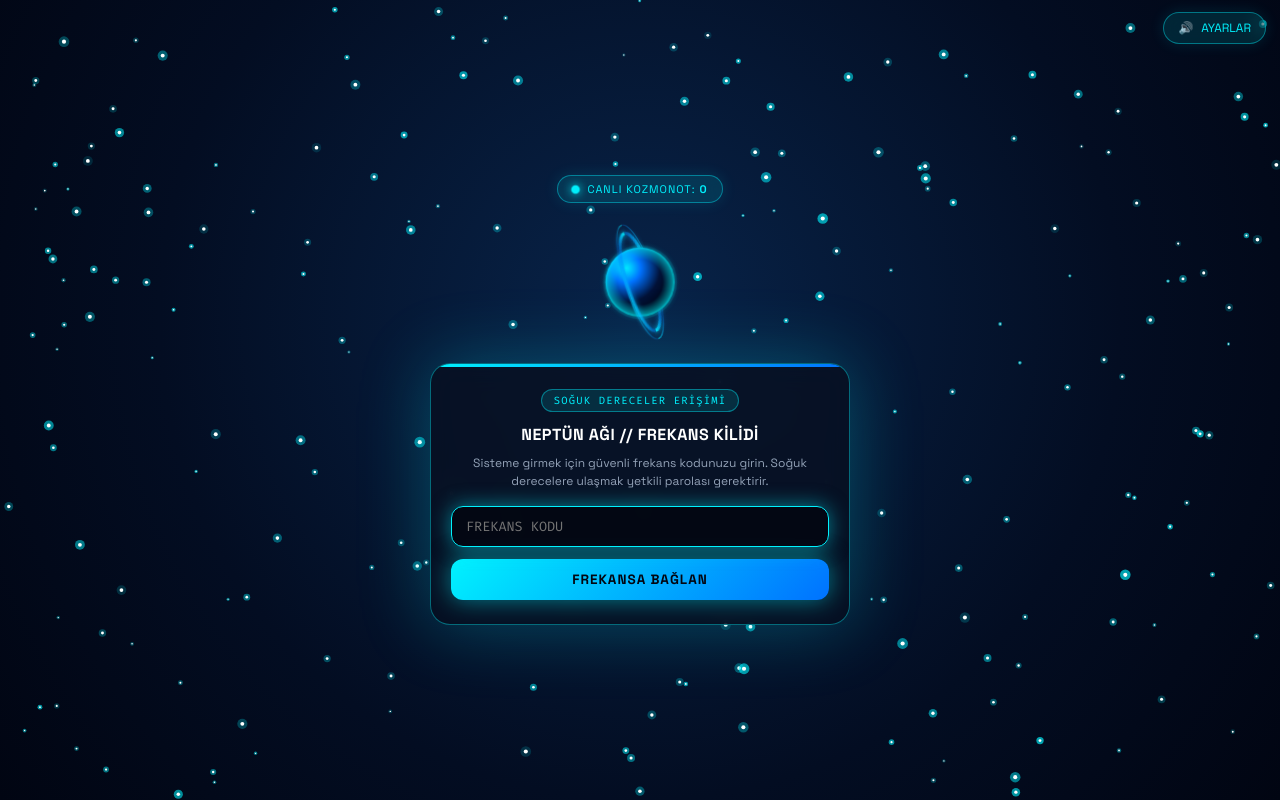
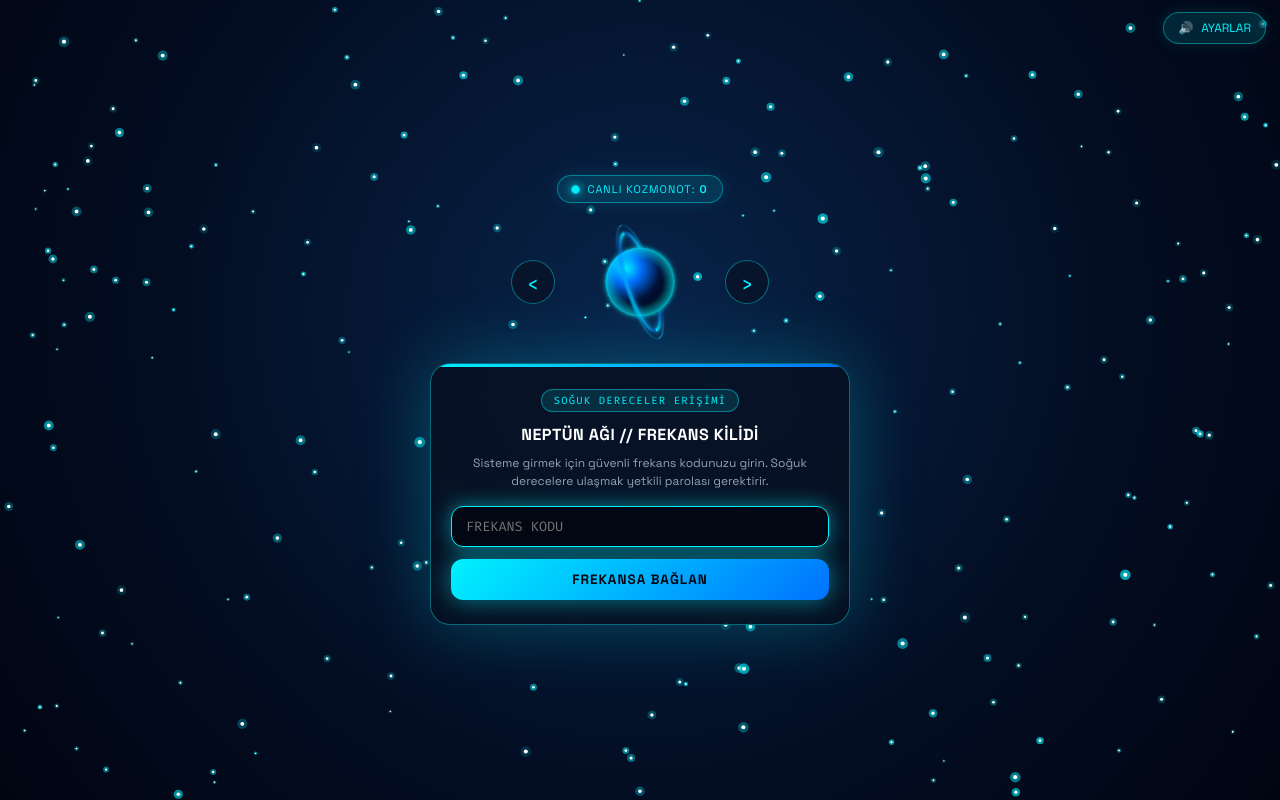
Before and after one commit to idrisTR/kozmik-chat-update, a website: page index.html in a window 1280 px wide. Drawn offline with nearby package versions, Linux system fonts and the light colour scheme; no server answers.

Commit message:
Update index.html

```diff
--- a/index.html
+++ b/index.html
@@ -514,7 +514,7 @@
         </div>
 
         <div class="planet-selector-wrapper">
-            <button class="planet-nav-btn" id="btn-prev-planet" style="display:none;" onclick="togglePlanetMode()" title="Gezegen Değiştir">‹</button>
+            <button class="planet-nav-btn" id="btn-prev-planet" onclick="togglePlanetMode()" title="Gezegen Değiştir">‹</button>
 
             <div class="planet-box">
                 <!-- NEPTÜN SVG -->
@@ -610,7 +610,7 @@
                 </svg>
             </div>
 
-            <button class="planet-nav-btn" id="btn-next-planet" style="display:none;" onclick="togglePlanetMode()" title="Gezegen Değiştir">›</button>
+            <button class="planet-nav-btn" id="btn-next-planet" onclick="togglePlanetMode()" title="Gezegen Değiştir">›</button>
         </div>
 
         <div class="gateway-card" id="gateway-card-box">
```
